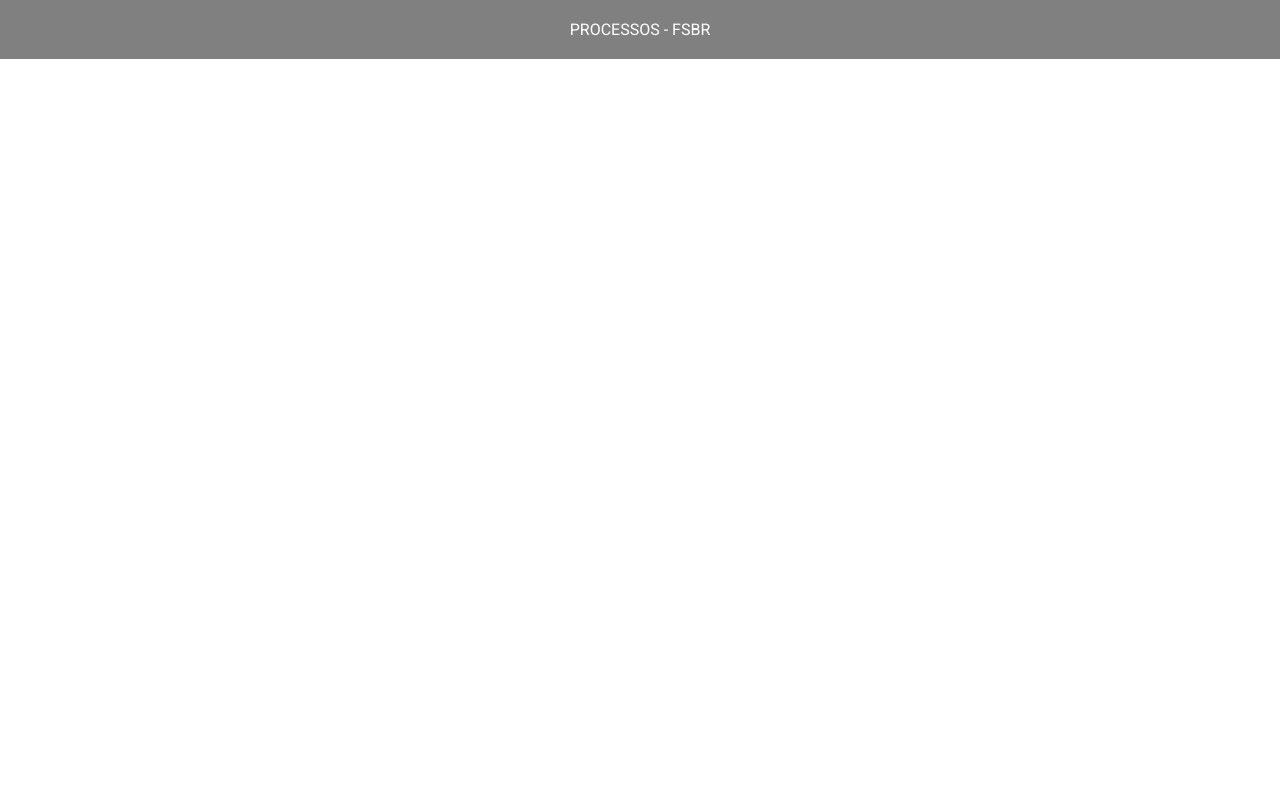
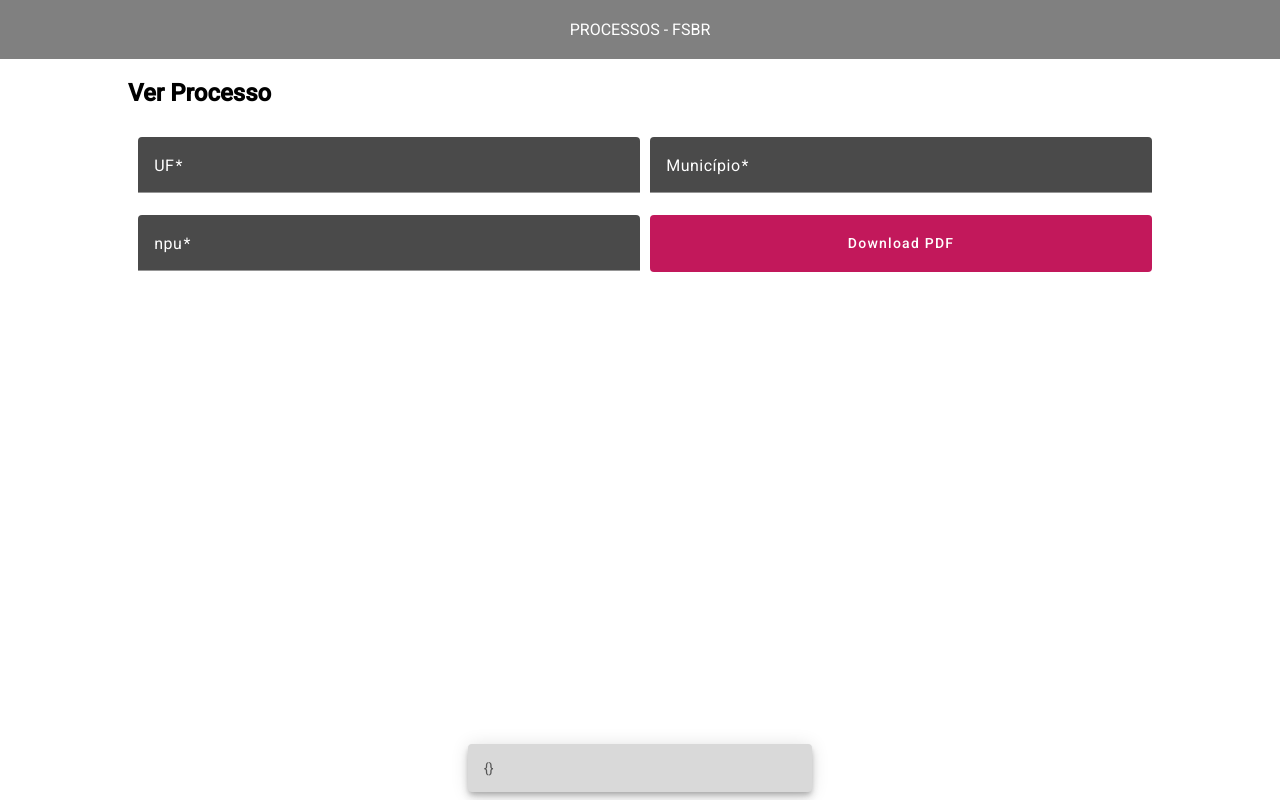
Before and after one commit to carloshml/processos-fsbr, an Angular app in the folder front/processos-front/: page /ler-processo/1 in a window 1280 px wide. Before the commit this address led to /. Built offline with nearby package versions, Linux system fonts and the light colour scheme; no server answers.

Commit message:
feature: ver processo

```diff
--- a/front/processos-front/src/app/app.routes.ts
+++ b/front/processos-front/src/app/app.routes.ts
@@ -1,10 +1,13 @@
 import { Routes } from '@angular/router';
 import { CadastroProcessoComponent } from './components/cadastro-processo/cadastro-processo.component';
 import { ListarProcessosComponent } from './components/listar-processos/listar-processos.component';
+import { LerProcessoComponent } from './components/ler-processo/ler-processo.component';
 
 export const routes: Routes = [
 
 
     { path: '', component: ListarProcessosComponent },
-    { path: 'cadastrar', component: CadastroProcessoComponent }
+    { path: 'cadastrar-processo', component: CadastroProcessoComponent },
+    { path: 'ler-processo/:id', component: LerProcessoComponent },
+
 ];
--- a/front/processos-front/src/app/components/cadastro-processo/cadastro-processo.component.html
+++ b/front/processos-front/src/app/components/cadastro-processo/cadastro-processo.component.html
@@ -28,9 +28,9 @@
       }
     </mat-form-field>
     <div class="wrapper-mat-form-field">
-      <input #csvInput hidden="true" type="file" onclick="this.value=null" (change)="inputChange($event)"
+      <input #input hidden="true" type="file" onclick="this.value=null" (change)="inputChange($event)"
         accept=".pdf" />
-      <button mat-flat-button color="primary" type="button" (click)="csvInput.click()">Escolha o Arquivo PDF </button>
+      <button mat-flat-button color="primary" type="button" (click)="input.click()">Escolha o Arquivo PDF </button>
     </div>
     <div class="button-wrapper">
       <button mat-flat-button >
--- a/front/processos-front/src/app/components/cadastro-processo/cadastro-processo.component.ts
+++ b/front/processos-front/src/app/components/cadastro-processo/cadastro-processo.component.ts
@@ -77,8 +77,8 @@ export class CadastroProcessoComponent {
   procurando?: boolean;
   objSave: OBJPROCESSO = new OBJPROCESSO();
 
-  constructor(public formBuilder: FormBuilder, private _snackBar: MatSnackBar,
-    public localidadesService: LocalidadesService, public processoService: ProcessoService,
+  constructor(formBuilder: FormBuilder, private _snackBar: MatSnackBar,
+    private localidadesService: LocalidadesService, private processoService: ProcessoService,
   ) {
     this.form = formBuilder.group({
       uf: new FormControl('', Validators.required),
--- /dev/null
+++ b/front/processos-front/src/app/components/ler-processo/ler-processo.component.html
@@ -0,0 +1,26 @@
+<section class="painel">
+    <div class="row ">
+        <h2 class="col">Ver Processo</h2>
+        <div class="col"></div>
+        <h2 class="col"> </h2>
+    </div>
+    <section>
+        <form [formGroup]="form" (ngSubmit)="null">
+            <mat-form-field>
+                <mat-label>UF</mat-label>
+                <input matInput type="text" formControlName="uf">
+            </mat-form-field>
+            <mat-form-field>
+                <mat-label>Município</mat-label>
+                <input matInput type="text" formControlName="municipio">
+            </mat-form-field>
+            <mat-form-field>
+                <mat-label>npu</mat-label>
+                <input matInput type="text" formControlName="npu">
+            </mat-form-field>
+            <div class="wrapper-mat-form-field">
+                <button mat-flat-button color="primary" (click)="downloadPdf()" type="button">Download PDF </button>
+            </div>
+        </form>
+    </section>
+</section>
--- /dev/null
+++ b/front/processos-front/src/app/components/ler-processo/ler-processo.component.scss
@@ -0,0 +1,26 @@
+form {
+    display: flex;
+    flex-wrap: wrap;
+    padding: 10px 0;
+}
+
+.wrapper-mat-form-field,
+mat-form-field {
+    display: flex;
+    width: 49%;
+    margin-left: 1%;
+}
+
+.wrapper-mat-form-field button {
+    width: 100%;
+}
+
+.button-wrapper {
+    width: 100%;
+    justify-content: end;
+    display: flex;
+}
+
+.mat-mdc-unelevated-button {
+    height: 57px;
+}
--- /dev/null
+++ b/front/processos-front/src/app/components/ler-processo/ler-processo.component.ts
@@ -0,0 +1,63 @@
+import { Component, OnInit } from '@angular/core';
+import { ActivatedRoute } from '@angular/router';
+import { switchMap } from 'rxjs';
+import { ProcessoService } from '../../services/processo-service';
+import { Processo } from '../../entities/processo';
+import { FormBuilder, FormControl, FormGroup, FormsModule, ReactiveFormsModule, Validators } from '@angular/forms';
+import { CommonModule } from '@angular/common';
+import { MatButtonModule } from '@angular/material/button';
+import { MatFormFieldModule } from '@angular/material/form-field';
+import { MatIconModule } from '@angular/material/icon';
+import { MatInputModule } from '@angular/material/input';
+import { MatProgressBarModule } from '@angular/material/progress-bar';
+import { MatSelectModule } from '@angular/material/select';
+import { DialogComponent } from '../dialog/dialog.component';
+import { base64ToFile } from '../../comuns/util';
+import { MatSnackBar } from '@angular/material/snack-bar';
+
+@Component({
+  selector: 'app-ler-processo',
+  standalone: true,
+  imports: [MatFormFieldModule, CommonModule, MatInputModule, FormsModule, MatButtonModule, MatIconModule, ReactiveFormsModule, MatSelectModule, MatProgressBarModule, DialogComponent],
+  providers: [ProcessoService],
+  templateUrl: './ler-processo.component.html',
+  styleUrl: './ler-processo.component.scss'
+})
+export class LerProcessoComponent implements OnInit {
+
+  processoId!: any;
+  processo!: Processo;
+  form: FormGroup;
+
+  constructor(formBuilder: FormBuilder, private route: ActivatedRoute, private _snackBar: MatSnackBar,
+    private processoService: ProcessoService) {
+    this.form = formBuilder.group({
+      uf: new FormControl('', Validators.required),
+      municipio: new FormControl('', Validators.required),
+      npu: new FormControl('', Validators.required),
+      documentoNome: new FormControl('', Validators.required)
+    });
+  }
+
+  async ngOnInit(): Promise<void> {
+    console.log(' ngOnInit ');
+    this.processoId = this.route.snapshot.paramMap.get('id');
+    try {
+      this.processo = await this.processoService.getProcessoById(this.processoId);
+      console.log('this.processoId', this.processoId);
+      console.log('this.processo', this.processo);
+      this.form.get('uf')?.setValue(this.processo.uf);
+      this.form.get('municipio')?.setValue(this.processo.municipio);
+      this.form.get('npu')?.setValue(this.processo.npu);
+      this.form.disable();
+    } catch (error) {
+      this._snackBar.open(JSON.stringify(error));
+    }
+  }
+
+
+  downloadPdf() {
+    base64ToFile(this.processo.documento, this.processo.documentoNome);
+  }
+
+}
--- a/front/processos-front/src/app/components/listar-processos/listar-processos.component.html
+++ b/front/processos-front/src/app/components/listar-processos/listar-processos.component.html
@@ -1,9 +1,9 @@
 <section class="painel">
     <div class="row ">
-        <h2>Listar Processo</h2>
-        <div></div>
-        <h2>
-            <a class="btn-1" href="cadastrar">
+        <h2 class="col">Listar Processo</h2>
+        <div class="col"></div>
+        <h2 class="col">
+            <a class="btn-1" href="cadastrar-processo">
                 <mat-icon>save</mat-icon>
                 cadastrar
             </a>
@@ -12,16 +12,24 @@
 
     <section>
         <div class="row titulo">
-            <div>npu</div>
-            <div>data de cadastro </div>
-            <div>UF do processo</div>
+            <div class="col">npu</div>
+            <div class="col">data de cadastro </div>
+            <div class="col">UF do processo</div>
+            <div class="col-det">
+                ver
+            </div>
         </div>
         <div *ngIf="processos.length > 0">
             @for (processo of processos; track processo) {
             <div class="row elemento">
-                <div>{{processo.npu}}</div>
-                <div>{{processo.dataCadastro | date:'dd/MM/yy HH:mm' }}</div>
-                <div>{{processo.uf}}</div>
+                <div class="col">{{processo.npu}}</div>
+                <div class="col">{{processo.dataCadastro | date:'dd/MM/yy HH:mm' }}</div>
+                <div class="col">{{processo.uf}}</div>
+                <div class="col-det">
+                    <a [routerLink]="['/ler-processo', processo.id]">
+                        <mat-icon>find_in_page</mat-icon>
+                    </a>
+                </div>
             </div>
             }
         </div>
--- a/front/processos-front/src/app/components/listar-processos/listar-processos.component.scss
+++ b/front/processos-front/src/app/components/listar-processos/listar-processos.component.scss
@@ -3,13 +3,19 @@
     flex-wrap: wrap;
 }
 
-.row>* {
+.col {
     width: 30%;
     font-weight: bold;
     padding: 4px;
 }
 
-.titulo{
+.col-det {
+    width: 10;
+    font-weight: bold;
+    padding: 4px;
+}
+
+.titulo {
     background: gray;
     color: white;
 }
@@ -17,7 +23,3 @@
 .elemento:nth-child(odd) {
     background: rgb(223, 223, 223);
 }
-
-.painel {
-    margin: 0 10%;
-}
--- a/front/processos-front/src/app/components/listar-processos/listar-processos.component.ts
+++ b/front/processos-front/src/app/components/listar-processos/listar-processos.component.ts
@@ -5,11 +5,12 @@ import { Processo } from '../../entities/processo';
 import { CommonModule } from '@angular/common';
 import { PaginationComponent } from '../pagination/pagination.component';
 import { Pager, PaginacaoService } from '../pagination/paginacao.service';
+import { RouterModule } from '@angular/router';
 
 @Component({
   selector: 'app-listar-processos',
   standalone: true,
-  imports: [MatIconModule, CommonModule, PaginationComponent],
+  imports: [MatIconModule, CommonModule, PaginationComponent, RouterModule],
   providers: [ProcessoService],
   templateUrl: './listar-processos.component.html',
   styleUrl: './listar-processos.component.scss'
@@ -23,7 +24,7 @@ export class ListarProcessosComponent {
   totalElementos = 0;
   valorMaximoLinhasGrid = 5;
 
-  constructor(public processoService: ProcessoService) {
+  constructor(private processoService: ProcessoService) {
   }
 
   async ngOnInit(): Promise<void> {
--- a/front/processos-front/src/app/comuns/util.ts
+++ b/front/processos-front/src/app/comuns/util.ts
@@ -11,3 +11,22 @@ export const readFileAsBase64 = async function readFileAsBase64(file: any) {
         reader.readAsDataURL(file);
     });
 }
+
+export const base64ToFile = function base64ToFile(base64String: string, fileName: string) {
+    try {
+        const decodedData = atob(base64String);
+        const uint8Array = new Uint8Array(decodedData.length);
+        for (let i = 0; i < decodedData.length; ++i) {
+            uint8Array[i] = decodedData.charCodeAt(i);
+        }
+        const pdfBlob = new Blob([uint8Array], { type: 'application/pdf' });
+        const url = URL.createObjectURL(pdfBlob);
+        const anchor = document.createElement('a');
+        anchor.href = url;
+        anchor.download = fileName || 'downloaded-file.pdf';
+        anchor.textContent = 'Download PDF';
+        anchor.click();
+    } catch (error) {
+        console.error('Error decoding Base64 data:', error);
+    }
+};
--- a/front/processos-front/src/app/services/processo-service.ts
+++ b/front/processos-front/src/app/services/processo-service.ts
@@ -6,6 +6,7 @@ import { OBJPROCESSO } from "../components/cadastro-processo/cadastro-processo.c
 
 @Injectable()
 export class ProcessoService {
+
 
     api = `http://localhost:8080/processos`;
 
@@ -44,6 +45,16 @@ export class ProcessoService {
         );
     }
 
+    getProcessoById(id: number) {
+        return lastValueFrom(
+            this.http
+                .get<any>(`${this.api}/${id}`)
+                .pipe(
+                    catchError(e => throwError(() => this.handleErrorRequisicao(e)))
+                )
+        );
+    }
+
     listarProcessosPaginado(inicio: number, quantidade: number) {
         return lastValueFrom(
             this.http
--- a/front/processos-front/src/styles.scss
+++ b/front/processos-front/src/styles.scss
@@ -45,3 +45,8 @@ a {
 a.btn :visited {
     color: white;
 }
+
+
+.painel {
+    margin: 0 10%;
+}
```
Also changed, not shown: 2 other files (tests, documents, lock files or other folders).
